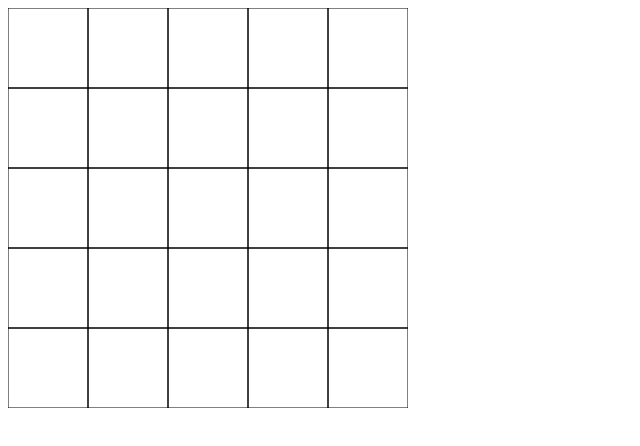
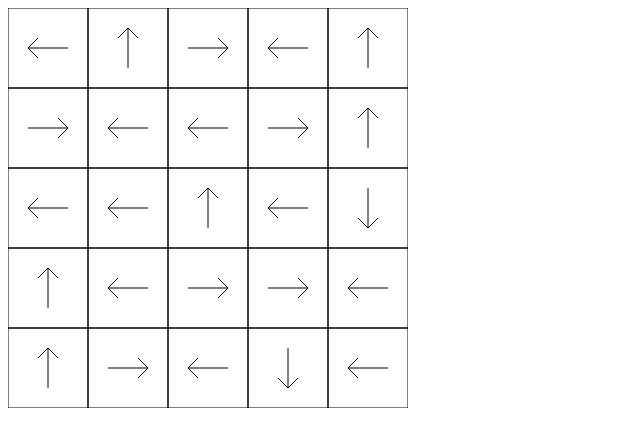
Before and after one commit to projeto-de-algoritmos-2026/G41_Grafos_PA-26.1, a plain HTML site: page index.html in a window 1280 px wide. Shown: the whole page, without its empty margins (0-640 px from the left). Drawn offline with Linux system fonts and the light colour scheme.

Commit message:
feat: adicionar renderização de setas

```diff
--- /dev/null
+++ b/draw.js
@@ -0,0 +1,61 @@
+export function drawGrid(rows, cols, cellSize, ctx){
+  for (let i = 0; i < rows; i++) {
+    for (let j = 0; j < cols; j++) {
+      const x = j * cellSize;
+      const y = i * cellSize;
+
+      ctx.strokeRect(x, y, cellSize, cellSize);
+    }
+  }
+}
+
+export function drawArrows(ctx, grid, cellSize) {
+  for (let i = 0; i < grid.length; i++) {
+    for (let j = 0; j < grid[i].length; j++) {
+      if (!grid[i][j].active) continue;
+      drawArrow(ctx, i, j, grid[i][j].direction, cellSize);
+    }
+  }
+}
+
+function drawArrow(ctx, i, j, direction, cellSize) {
+  const x = j * cellSize;
+  const y = i * cellSize;
+
+  ctx.save();
+
+  // move para o centro da célula
+  ctx.translate(x + cellSize / 2, y + cellSize / 2);
+
+  // define rotação
+  let angle = 0;
+
+  if (direction === "RIGHT") angle = 0;
+  if (direction === "DOWN") angle = Math.PI / 2;
+  if (direction === "LEFT") angle = Math.PI;
+  if (direction === "UP") angle = -Math.PI / 2;
+
+  ctx.rotate(angle);
+
+  // desenha no centro
+  drawArrowShape(ctx, cellSize);
+
+  ctx.restore();
+}
+
+export function drawArrowShape(ctx, size) {
+  const center = size / 2;
+
+  ctx.beginPath();
+
+  // corpo (linha)
+  ctx.moveTo(-center / 2, 0);
+  ctx.lineTo(center / 2, 0);
+
+  // ponta (triângulo)
+  ctx.lineTo(center / 4, -center / 4);
+  ctx.moveTo(center / 2, 0);
+  ctx.lineTo(center / 4, center / 4);
+
+  ctx.stroke();
+}
--- a/index.html
+++ b/index.html
@@ -7,6 +7,8 @@
 </head>
 <body>
     <canvas id="game"></canvas>
-    <script src="./script.js"></script>
+    <script type="module" src="./draw.js"></script>
+    <script type="module" src="./utilities.js"></script>
+    <script type="module" src="./script.js"></script>
 </body>
 </html>
--- a/script.js
+++ b/script.js
@@ -1,4 +1,7 @@
 console.log("Script.js iniciado.")
+
+import { drawGrid, drawArrows } from './draw.js'
+import { createRandomGrid } from './utilities.js';
 
 const canvas = document.getElementById("game");
 const ctx = canvas.getContext("2d");
@@ -8,22 +11,13 @@ canvas.height = 400;
 const rows = 5
 const cols = 5
 const cellSize = 80
-
-function drawGrid(rows, cols, cellSize, ctx){
-  for (let i = 0; i < rows; i++) {
-    for (let j = 0; j < cols; j++) {
-      const x = j * cellSize;
-      const y = i * cellSize;
-
-      ctx.strokeRect(x, y, cellSize, cellSize);
-    }
-  }
-}
+const grid = createRandomGrid(rows, cols)
 
 function loop(){
     ctx.clearRect(0, 0, canvas.width, canvas.height); // Limpa canvas
 
     drawGrid(rows, cols, cellSize, ctx);
+    drawArrows(ctx, grid, cellSize);
 
     requestAnimationFrame(loop);
 }
--- /dev/null
+++ b/utilities.js
@@ -0,0 +1,10 @@
+export function createRandomGrid(rows, cols){
+    let directionOption = ["UP", "DOWN", "LEFT", "RIGHT"]
+    let grid = Array.from({ length: rows }, () =>
+        Array.from({ length: cols }, () => ({
+            direction: directionOption[Math.floor(Math.random() * 4)],
+            active: true
+        }))
+    );
+    return grid
+}
```
